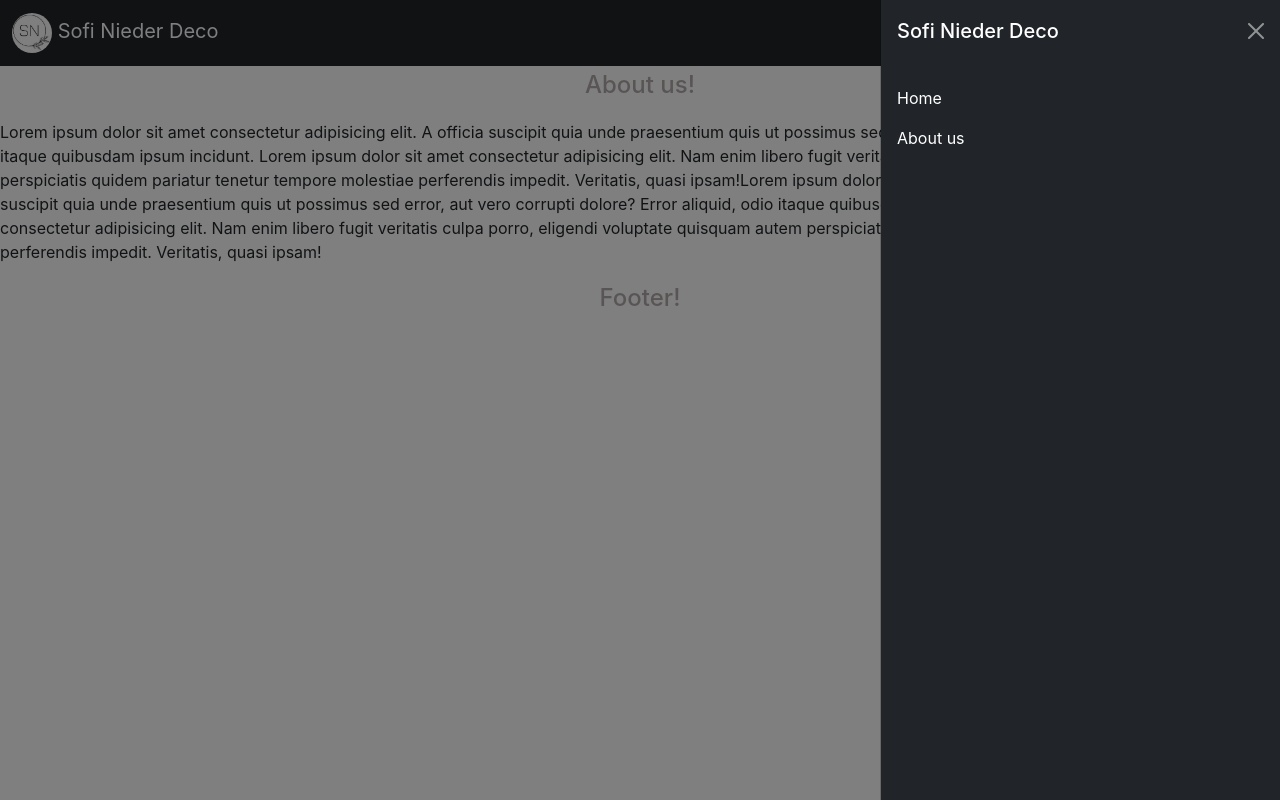
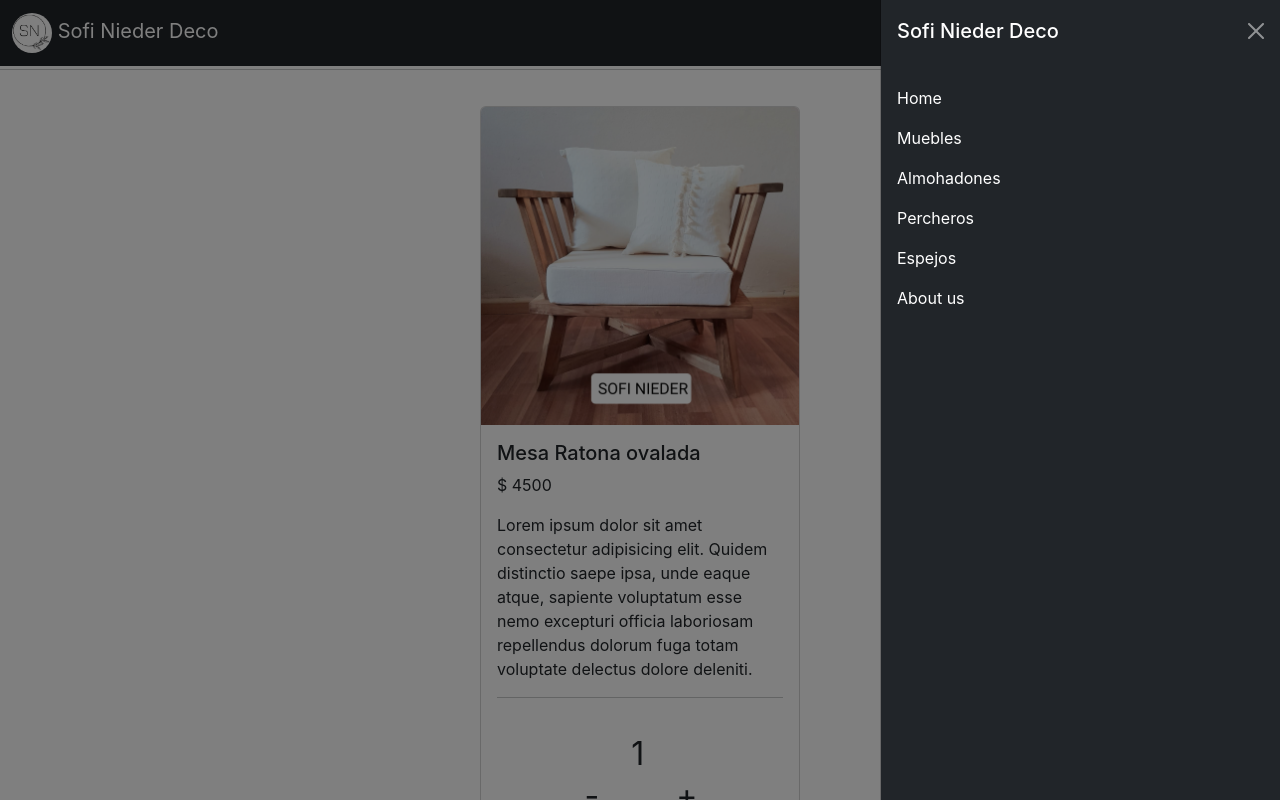
Before and after one commit to niederhausertomas/sofi-nieder-app-React-CoderHouse, a React (Create React App) app: page /category/1 in a window 1280 px wide. Both pictures are taken after a click on the button 1240 px from the left and 33 px from the top of the page. Shown: the top 800 px of the page. Built offline with nearby package versions, Linux system fonts and the light colour scheme.

Commit message:
categorias en el nav con rutas y counter al ItemDetail

```diff
--- a/src/App.jsx
+++ b/src/App.jsx
@@ -2,6 +2,7 @@ import {BrowserRouter, Routes, Route} from "react-router-dom";
 import './App.css';
 import AboutUs from './components/AboutUs/AboutUs';
 import Footer from './components/Footer/Footer';
+import ItemCategoriaContainer from "./components/ItemCategoriaContainer/ItemCategoriaContainer";
 import ItemDetailContainer from './components/ItemDetailContainer/ItemDetailContainer';
 import ItemListContainer from './components/ItemListContainer/ItemListContainer';
 import NavBar from './components/NavBar/NavBar';
@@ -13,7 +14,8 @@ function App() {
       <Routes className="container-fluid">
         <Route exact path="/" element={<ItemListContainer muebles="Muebles, silloncitos, espejos, almohadones y mas. Envios a todo el pais" productos="productos" />}/>
         <Route exact path="/item/:id" element={<ItemDetailContainer />}/>
-        <Route exact path="/category/1" element={<AboutUs />}/>
+        <Route exact path="/category/:categoria" element={<ItemCategoriaContainer />}/>
+        <Route exact path="/category/5" element={<AboutUs />}/>
       </Routes>
       <Footer />
     </BrowserRouter>
--- a/src/Mock.jsx
+++ b/src/Mock.jsx
@@ -8,27 +8,32 @@ const productos = [
     {Id: '1',
     nombre: "Mesa Ratona ovalada",
     precio: 4500,
-    imagen: imagen1},
+    imagen: imagen1,
+    categoria: '1'},
 
     {Id: '2',
     nombre: "Sillon Gervasoni",
     precio: 7000,
-    imagen: imagen2},
+    imagen: imagen2,
+    categoria: '1'},
 
     {Id: '3',
     nombre: "Almohadones de respaldo 40x40",
     precio: 1000,
-    imagen: imagen3},
+    imagen: imagen3,
+    categoria: '2'},
 
     {Id: '4',
     nombre: "Perchero Escalera",
     precio: 2500,
-    imagen: imagen4},
+    imagen: imagen4,
+    categoria: '3'},
 
     {Id: '5',
     nombre: "Espejo redondo",
     precio: 7000,
-    imagen: imagen5},
+    imagen: imagen5,
+    categoria: '4'},
 ]
 
 export const getFetch = new Promise((respuesta, rejected)=>{
--- /dev/null
+++ b/src/components/ItemCategoriaContainer/ItemCategoriaContainer.jsx
@@ -0,0 +1,38 @@
+
+import {useParams} from "react-router-dom";
+import React, { useEffect, useState } from "react";
+import {getFetch} from "../../Mock";
+import './ItemCategoriaContainer.css';
+import ItemDetail from "../ItemDetail/ItemDetail";
+
+
+const ItemCategoriaContainer = ()=>{
+
+    const [producto, setProducto] = useState([])
+    const [loading, setLoading ] = useState(true)
+
+    const {categoria} = useParams();
+
+    useEffect(()=>{
+        getFetch
+        .then((respuesta)=>setProducto(respuesta.find(prod=>prod.categoria === categoria)))
+        .finally(()=> setLoading(false))
+},[])
+
+    return (
+        <div>
+            {loading ? <h2 className="cargando">CARGANDO...</h2>
+            :
+            <div>
+            <h2 className="titulo">{producto.categoria}</h2>
+            <hr />
+            <div className="itemdetail">
+            <ItemDetail producto = {producto}/>
+            </div>
+            </div>
+            }
+        </div>
+    )
+}
+
+export default ItemCategoriaContainer
--- a/src/components/ItemDetail/ItemDetail.jsx
+++ b/src/components/ItemDetail/ItemDetail.jsx
@@ -1,9 +1,11 @@
 import React from "react";
 import './ItemDetail.css';
-
+import ItemCount from "../ItemCount/ItemCount";
 
 const ItemDetail = ({producto})=>{
-
+    const onAdd = (cantidad)=>{
+        console.log(`se agrego ${cantidad} `)
+    }
     return (
         <div className="card col-6 col-sm-3">
             <img src={producto.imagen} className="card-img-top" alt={producto.nombre}/>
@@ -11,6 +13,8 @@ const ItemDetail = ({producto})=>{
                 <h5 className="card-title">{producto.nombre}</h5>
                 <p className="card-text"> $ {producto.precio}</p>
                 <p>Lorem ipsum dolor sit amet consectetur adipisicing elit. Quidem distinctio saepe ipsa, unde eaque atque, sapiente voluptatum esse nemo excepturi officia laboriosam repellendus dolorum fuga totam voluptate delectus dolore deleniti.</p>
+                <hr/>
+                <ItemCount stock = {5} initial = {1} onAdd = {onAdd} />
             </div>
         </div>
     )
--- a/src/components/NavBar/NavBar.jsx
+++ b/src/components/NavBar/NavBar.jsx
@@ -35,6 +35,26 @@ const NavBar = ()=>{
                             </li>
                             <li className="nav-item">
                                 <NavLink to={`/category/1`} className="nav-link active">
+                                Muebles
+                                </NavLink>
+                            </li>
+                            <li className="nav-item">
+                                <NavLink to={`/category/2`} className="nav-link active">
+                                Almohadones
+                                </NavLink>
+                            </li>
+                            <li className="nav-item">
+                                <NavLink to={`/category/3`} className="nav-link active">
+                                Percheros
+                                </NavLink>
+                            </li>
+                            <li className="nav-item">
+                                <NavLink to={`/category/4`} className="nav-link active">
+                                Espejos
+                                </NavLink>
+                            </li>
+                            <li className="nav-item">
+                                <NavLink to={`/category/5`} className="nav-link active">
                                 About us
                                 </NavLink>
                             </li>
```
Also changed, not shown: src/components/ItemCategoriaContainer/ItemCategoriaContainer.css (added).
